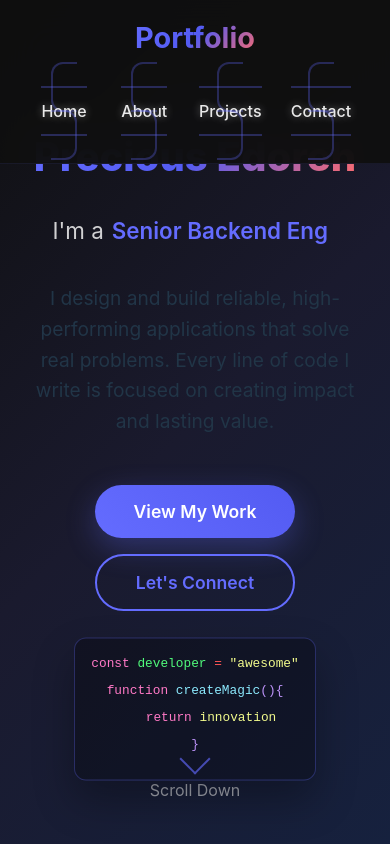
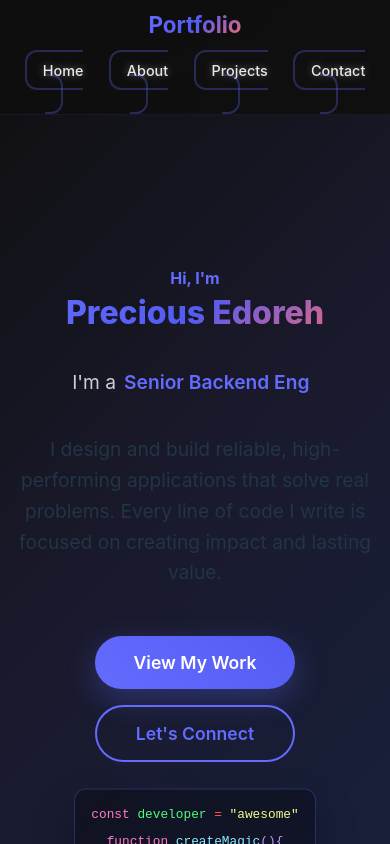
Before and after one commit to Preciousedoreh/portfolio-website, a React (Vite) app: page / in a window 390 px wide. Shown: the top 844 px of the page. Built offline with nearby package versions, Linux system fonts and the light colour scheme.

Commit message:
mobile responsiveness issue

```diff
--- a/src/App.css
+++ b/src/App.css
@@ -919,6 +919,11 @@
     gap: 1rem;
   }
 
+  .hero {
+    padding: 8rem 2rem 2rem 2rem;
+    min-height: 100vh;
+  }
+
   .hero-content {
     grid-template-columns: 1fr;
     gap: 2rem;
@@ -1023,3 +1028,46 @@
     display: none;
   }
 }
+
+@media (max-width: 480px) {
+  .header {
+    padding: 0.5rem 0;
+  }
+
+  .nav {
+    padding: 0 1rem;
+  }
+
+  .logo {
+    font-size: 1.4rem;
+  }
+
+  .nav-links {
+    gap: 0.5rem;
+  }
+
+  .nav-links a {
+    padding: 0.6rem 1rem;
+    font-size: 0.9rem;
+  }
+
+  .hero {
+    padding: 10rem 1rem 2rem 1rem;
+  }
+
+  .name {
+    font-size: 2rem;
+  }
+
+  .typewriter-container {
+    font-size: 1.2rem;
+  }
+
+  .greeting {
+    font-size: 1rem;
+  }
+
+  .tagline {
+    font-size: 1rem;
+  }
+}
```
